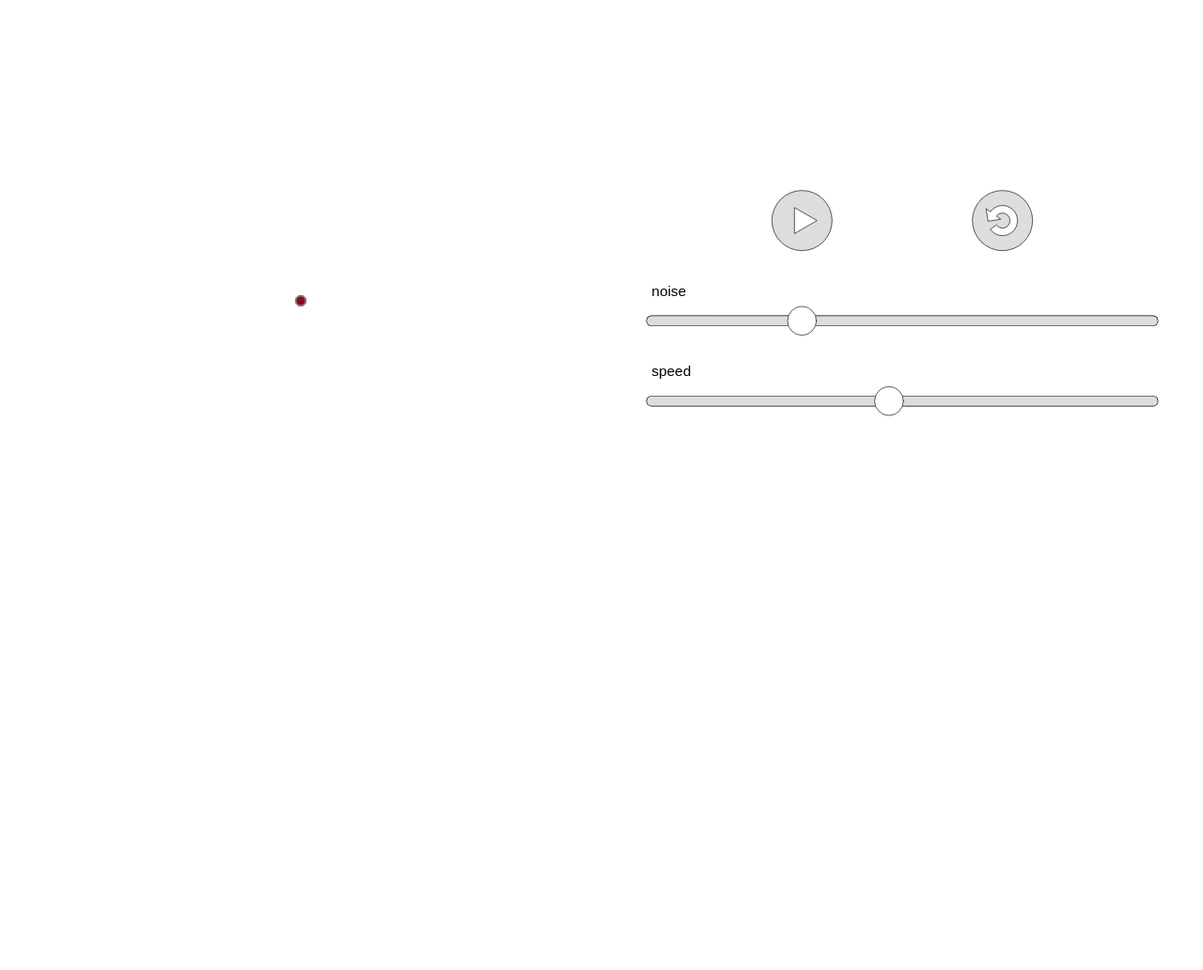
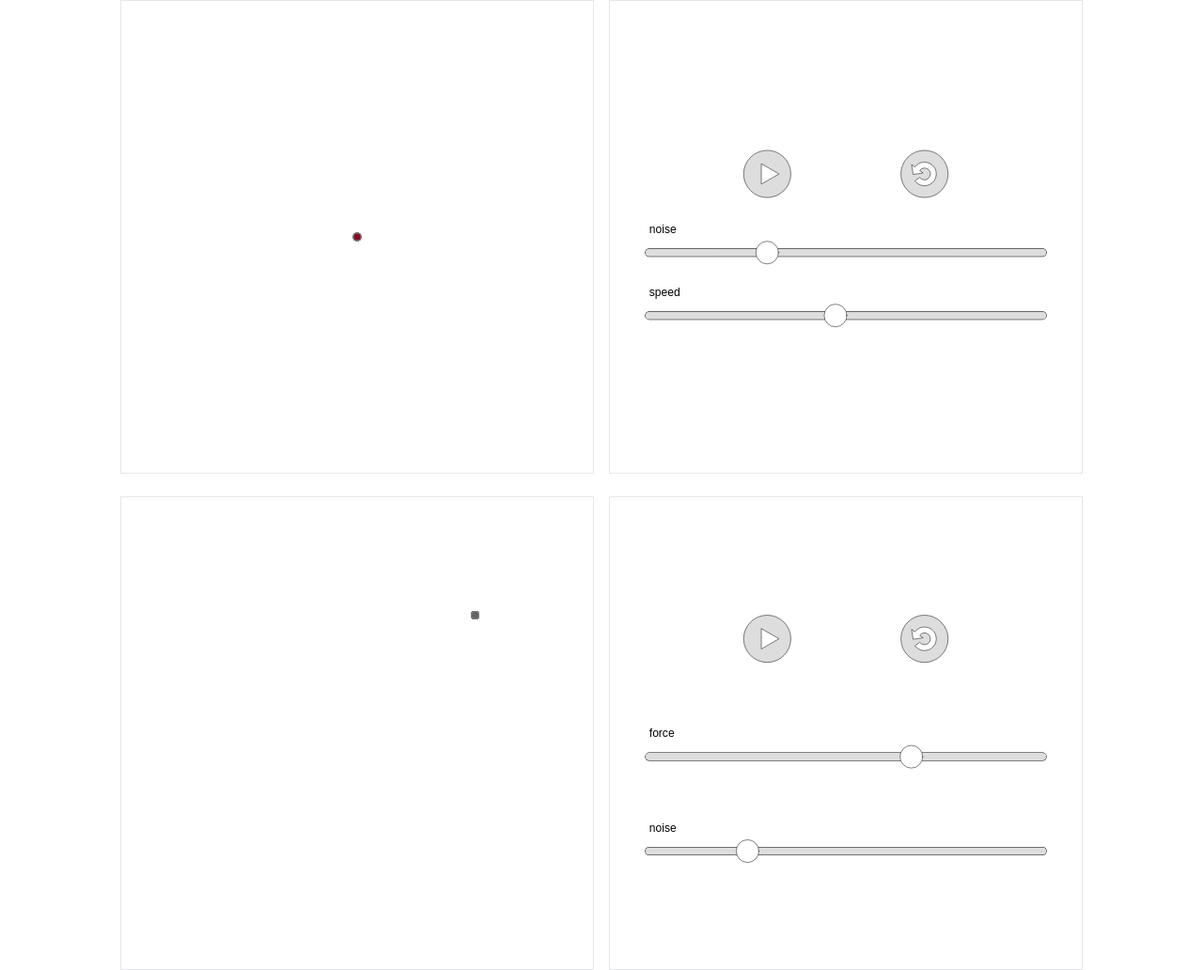
Before and after one commit to dirkbrockmann/random-particles-in-a-box, a plain HTML site: page index.html in a window 1280 px wide. Shown: the whole page at 94% size. Before the commit the page ends 800 px from the top, so only its background shows below. Drawn offline with nearby package versions, Linux system fonts and the light colour scheme.

Commit message:
added second interactive

```diff
--- a/fig3_noisyring.js
+++ b/fig3_noisyring.js
@@ -2,8 +2,8 @@ window.noisy_ring = function(id,dw,dh,cw,ch){
 
 var displayw = dw || 500;
 var displayh = dh || 500;
-var controlh = ch || 500;
-var controlw = cw || 300;
+var controlh = ch || 300;
+var controlw = cw || 500;
 
 var margin = {l:0,r:0,t:0,b:0};
 
--- a/index.html
+++ b/index.html
@@ -8,20 +8,32 @@
   <script src="./d3-scale-chromatic.v1.min.js"></script>
   <script src="./widget.v3.3.js"></script>
   <script src="./fig2_randommotion.js"></script>
+  <script src="./fig3_noisyring.js"></script>
 </head>
 <body class="bg-white">
-  <div id="explorable" class="w-full flex flex-row">
-  <div id="random-motion-display" class="w-1/2">
+  <div id="explorable" class="w-4/5 mx-auto flex flex-row gap-x-4 mb-6">
+    <div id="random-motion-display" class="w-1/2 border">
     <!-- Content goes here -->
-  </div>
-  <div id="random-motion-controls" class="w-1/2">
+    </div>
+    <div id="random-motion-controls" class="w-1/2 border">
     <!-- Content goes here -->
-  </div>
+    </div>
 </div>
-  </div>
+
+<div id="explorable" class="w-4/5 mx-auto flex flex-row gap-x-4">
+    <div id="murks-display" class="w-1/2 border">
+    <!-- Content goes here -->
+    </div>
+    <div id="murks-controls" class="w-1/2 border">
+    <!-- Content goes here -->
+    </div>
+</div>
+
+
 
 <script>
   window.random_motion("random-motion")
+  window.noisy_ring("murks")
 </script>
 
 </body>
```
